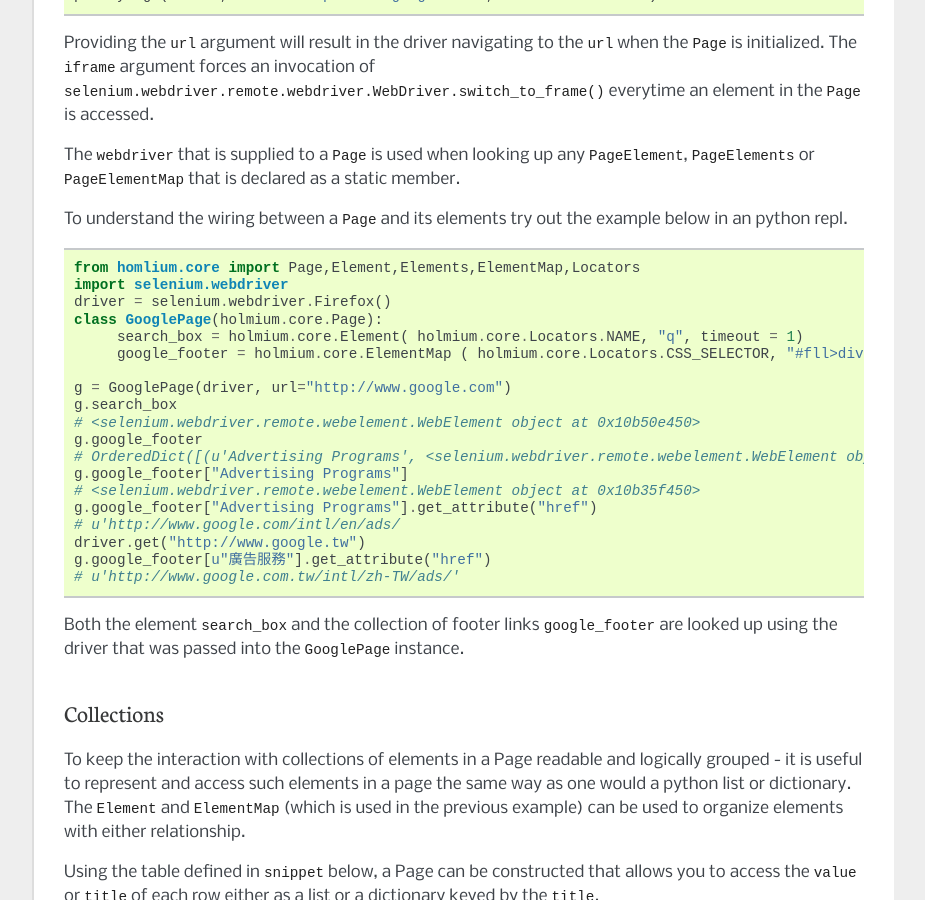
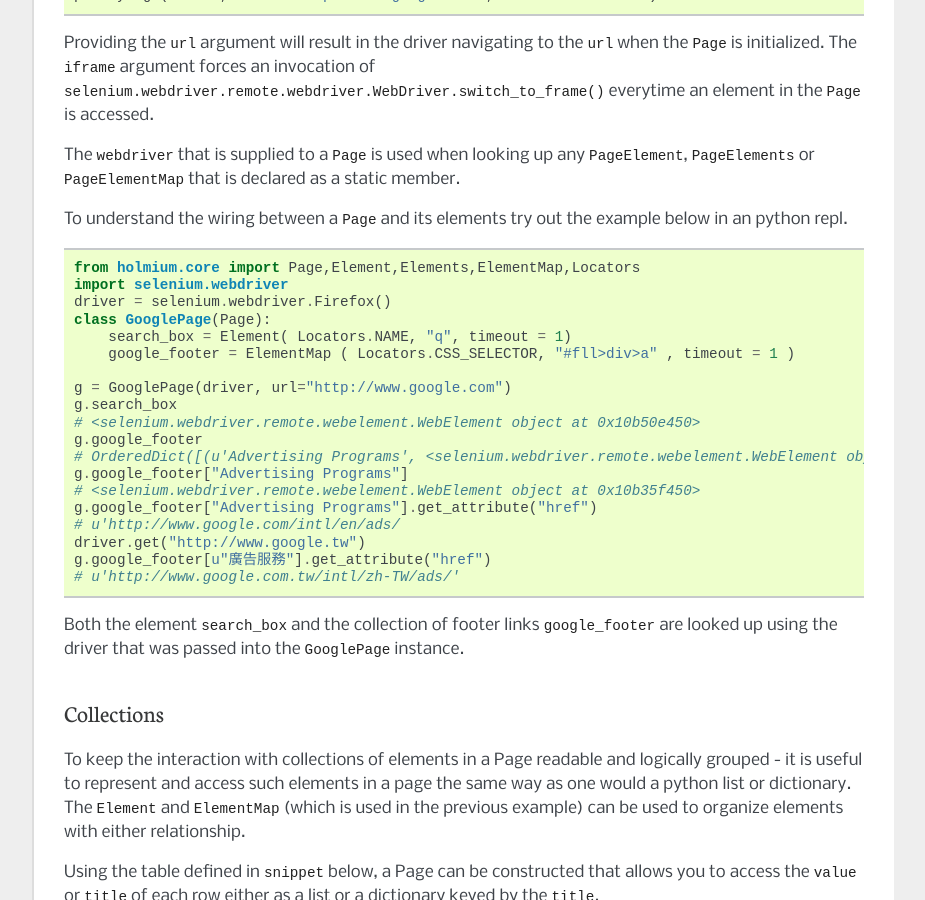
Before and after one commit to alisaifee/holmium.core, a Sphinx documentation site: the page built from doc/source/usage.rst, in a window 1280 px wide and 900 px high, scrolled down 851 px. Shown: the whole window, without its empty margins (198-1123 px from the left). Built offline with Sphinx 7.4.7, drawn with Linux system fonts in a browser that asks for light colours; formulas are drawn with MathJax 3.

Commit message:
fixed typos

```diff
--- a/doc/source/usage.rst
+++ b/doc/source/usage.rst
@@ -41,12 +41,12 @@
 
 .. code-block:: python
 
-    from homlium.core import Page,Element,Elements,ElementMap,Locators
+    from holmium.core import Page,Element,Elements,ElementMap,Locators
     import selenium.webdriver
     driver = selenium.webdriver.Firefox()
-    class GooglePage(holmium.core.Page):
-         search_box = holmium.core.Element( holmium.core.Locators.NAME, "q", timeout = 1)
-         google_footer = holmium.core.ElementMap ( holmium.core.Locators.CSS_SELECTOR, "#fll>div>a" , timeout = 1 )
+    class GooglePage(Page):
+        search_box = Element( Locators.NAME, "q", timeout = 1)
+        google_footer = ElementMap ( Locators.CSS_SELECTOR, "#fll>div>a" , timeout = 1 )
 
     g = GooglePage(driver, url="http://www.google.com")
     g.search_box
```
